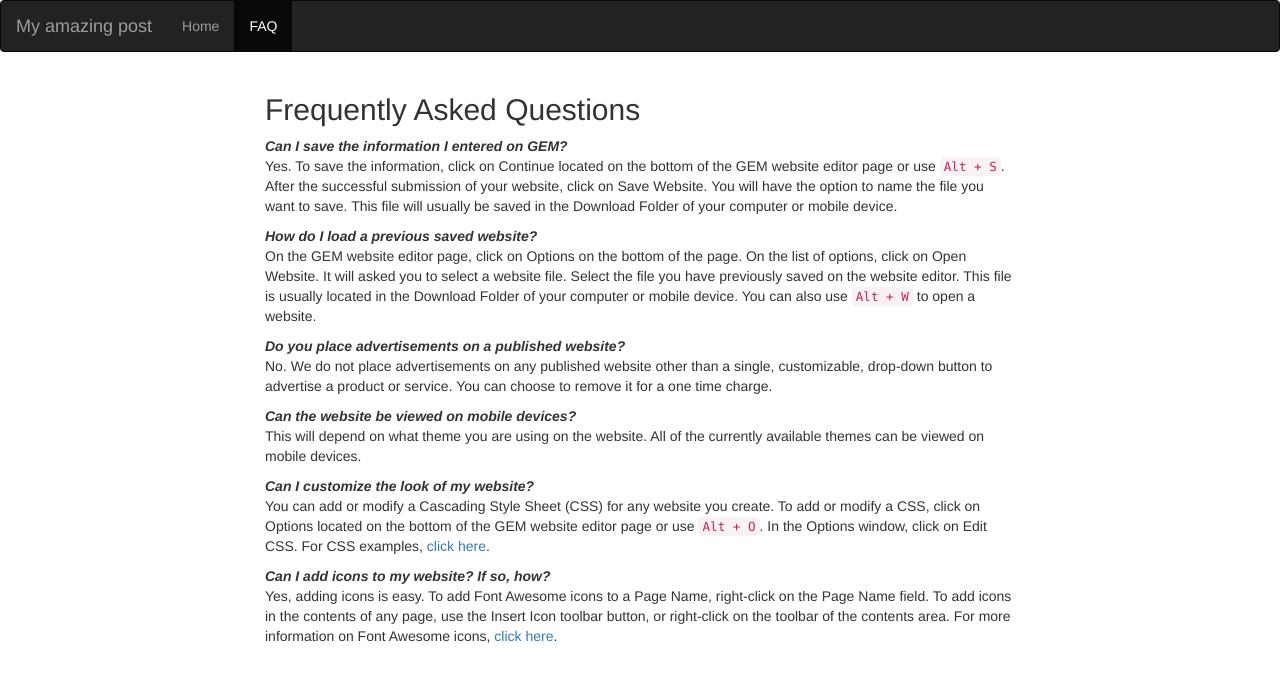
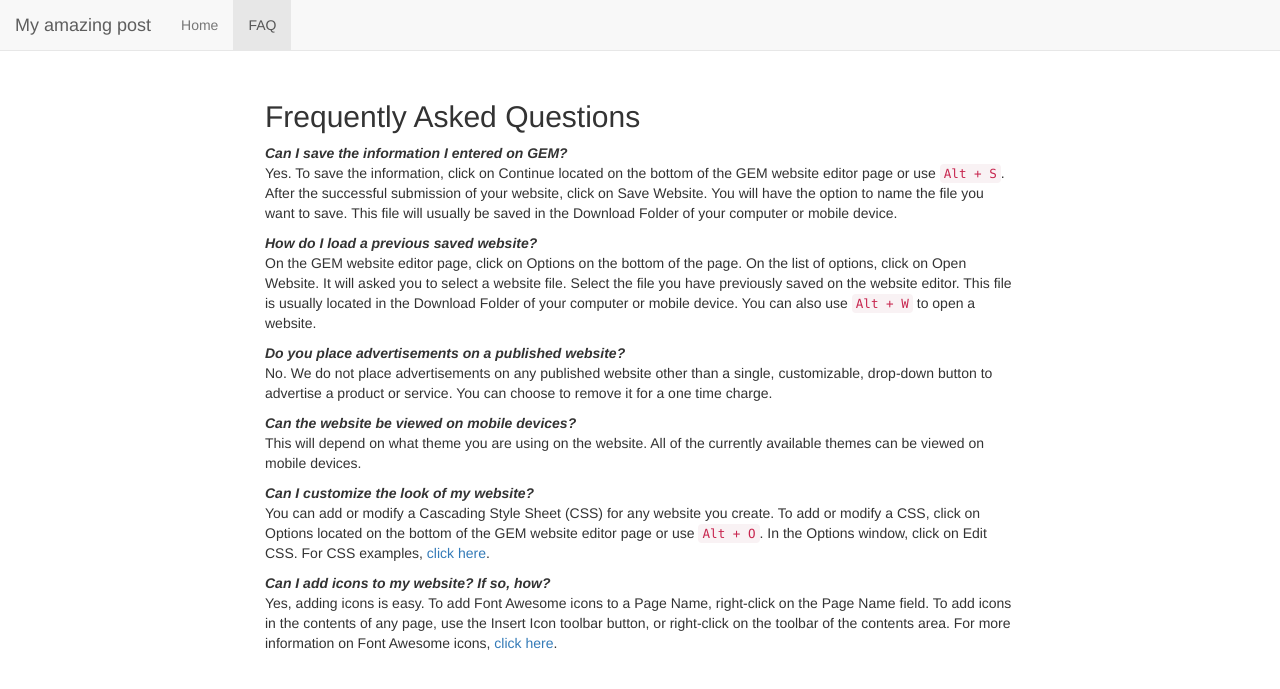
Before and after one commit to emrickj/emrickj.github.io, a Jekyll site: the page built from _webpages/2.md, in a window 1280 px wide. Shown: the top 689 px of the page. Built offline with Jekyll 4.4.1, drawn with Linux system fonts in a browser that asks for light colours; nearby versions of some CDN libraries.

Commit message:
Add files via upload

```diff
--- a/_layouts/page.html
+++ b/_layouts/page.html
@@ -13,7 +13,7 @@
    </style>
 </head>
 <body class='page1' id='demo'>
-<nav class="navbar navbar-inverse">
+<nav class="navbar navbar-default navbar-fixed-top">
   <div class="container-fluid">
     <div class="navbar-header">
       <button type="button" class="navbar-toggle" data-toggle="collapse" data-target="#myNavbar">
@@ -41,10 +41,13 @@
          <div class="col-sm-2">
          </div>
          <div class="col-sm-8">
+            <br>
+            <br>
+            <br>
             {% if page.image_url %}
             <img class='img-responsive' src='{{ page.image_url | relative url }}'>
+            {% endif %}
             <br>
-            {% endif %}
          </div>
          <div class="col-sm-2">
          </div>
```
